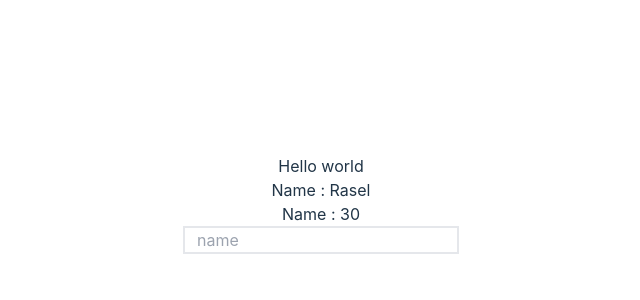
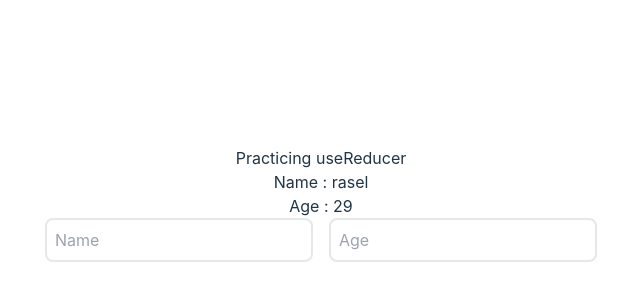
Before and after one commit to shafik720/Revising-React-for-Making-Fundamental-Knowledge-Strong, a React (Vite) app in the folder Programming Hero Level 2/Works/Module-2/: page / in a window 1280 px wide. Shown: the part 196-496 px from the top of the page, without its empty margins (319-959 px from the left). Built offline with nearby package versions, Linux system fonts and the light colour scheme.

Commit message:
practicing usereducer

```diff
--- a/Programming Hero Level 2/Works/Module-2/src/ReducerForm.tsx
+++ b/Programming Hero Level 2/Works/Module-2/src/ReducerForm.tsx
@@ -14,7 +14,7 @@ const reducerFunction = (currentState: typeof initialState, action) => {
       return { ...currentState, email: action.payload };
 
     default:
-      break;
+      return currentState ;
   }
 };
 
--- a/Programming Hero Level 2/Works/Module-2/src/main.tsx
+++ b/Programming Hero Level 2/Works/Module-2/src/main.tsx
@@ -8,6 +8,7 @@ import UseContext from "./useContext.tsx";
 import UseContextExample from "./UseContextExample.tsx";
 import Test from "./test.tsx";
 import UseReducerWithPayload2 from "./useReducerWithPayload2.tsx";
+import UseReducerWithPayload3 from "./useReducerWithPayload3.tsx";
 
 
 ReactDOM.createRoot(document.getElementById("root")!).render(
@@ -23,7 +24,8 @@ ReactDOM.createRoot(document.getElementById("root")!).render(
         {/* <ReducerForm />  */}
         {/* <ApplyUseContextDiv /> */}
         {/* <Test /> */}
-        <UseReducerWithPayload2 />
+        {/* <UseReducerWithPayload2 /> */}
+        <UseReducerWithPayload3 />
       </div>
     </React.StrictMode>
   </UseContextExample>
--- /dev/null
+++ b/Programming Hero Level 2/Works/Module-2/src/useReducerWithPayload3.tsx
@@ -0,0 +1,42 @@
+import { useReducer } from "react";
+
+type TUserProfile = {
+  name: string;
+  age: number;
+};
+const initialState: TUserProfile = {
+  name: "rasel",
+  age: 29,
+};
+
+const reducerFunction = (currentState: TUserProfile, action) => {
+  switch (action.type) {
+    case "name":
+      return { ...currentState, name: action.payload };
+
+    case "age":
+      return { ...currentState, age: action.payload };
+
+    default:
+      return currentState;
+  }
+};
+
+const UseReducerWithPayload3 = () => {
+    const [state, dispatch] = useReducer(reducerFunction, initialState) ;
+
+    return (
+        <div>
+            <h2>Practicing useReducer</h2>
+            <h2>Name : {state.name}</h2>
+            <h2>Age : {state.age}</h2>
+            <form action="">
+                <input onChange={e => dispatch({type: e.target.name, payload : e.target.value})} type="text" name="name" className="border-2 mx-2 p-2 rounded-lg" placeholder="Name" id="" />
+                <input onChange={e => dispatch({type: e.target.name, payload : e.target.value})} type="text" name="age" className="border-2 mx-2 p-2 rounded-lg" placeholder="Age" id="" />
+            </form>
+        </div>
+    )
+};
+
+
+export default UseReducerWithPayload3 ;
```
